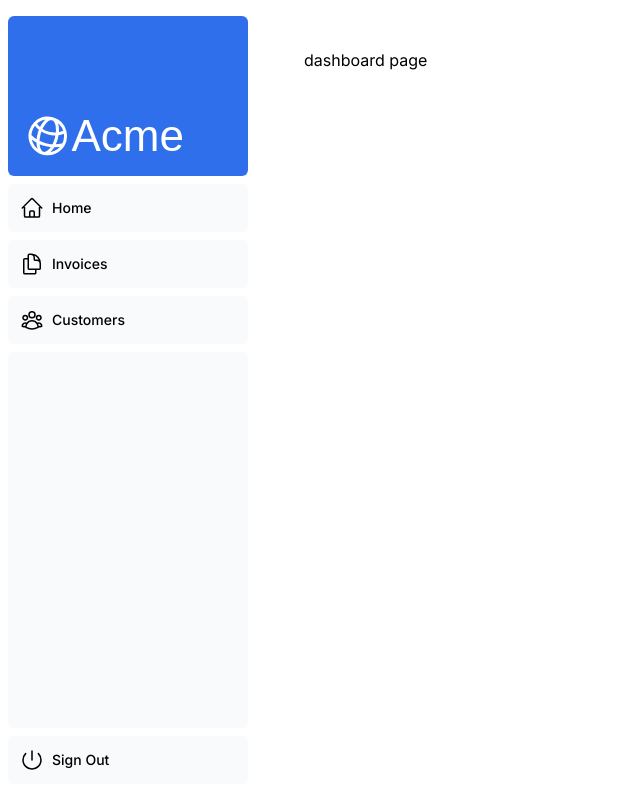
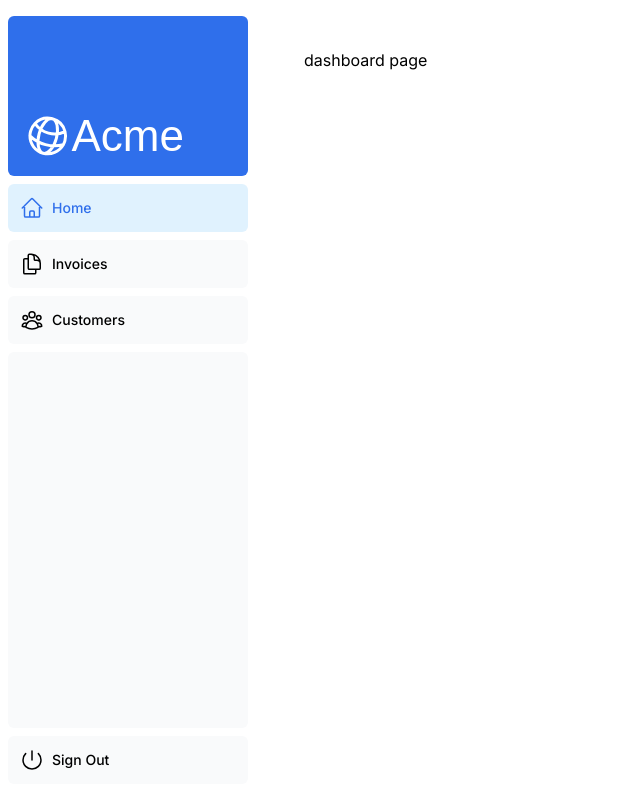
Before and after one commit to AIY7788/nextjs-dashboard, a Next.js app: page /dashboard in a window 1280 px wide. Shown: the whole page, without its empty margins (0-640 px from the left). Built offline with nearby package versions, Linux system fonts and the light colour scheme; a web font is replaced by a local one.

Commit message:
Refactor NavLinks component to use Link from next/link and improve code formatting

```diff
--- a/app/ui/dashboard/nav-links.tsx
+++ b/app/ui/dashboard/nav-links.tsx
@@ -1,35 +1,44 @@
+"use client";
+
 import {
   UserGroupIcon,
   HomeIcon,
   DocumentDuplicateIcon,
-} from '@heroicons/react/24/outline';
+} from "@heroicons/react/24/outline";
+import Link from "next/link";
+import { usePathname } from "next/navigation";
+import clsx from "clsx";
 
 // Map of links to display in the side navigation.
 // Depending on the size of the application, this would be stored in a database.
 const links = [
-  { name: 'Home', href: '/dashboard', icon: HomeIcon },
+  { name: "Home", href: "/dashboard", icon: HomeIcon },
   {
-    name: 'Invoices',
-    href: '/dashboard/invoices',
+    name: "Invoices",
+    href: "/dashboard/invoices",
     icon: DocumentDuplicateIcon,
   },
-  { name: 'Customers', href: '/dashboard/customers', icon: UserGroupIcon },
+  { name: "Customers", href: "/dashboard/customers", icon: UserGroupIcon },
 ];
 
 export default function NavLinks() {
+  const pathname = usePathname();
+
   return (
     <>
       {links.map((link) => {
         const LinkIcon = link.icon;
         return (
-          <a
+          <Link
             key={link.name}
             href={link.href}
-            className="flex h-[48px] grow items-center justify-center gap-2 rounded-md bg-gray-50 p-3 text-sm font-medium hover:bg-sky-100 hover:text-blue-600 md:flex-none md:justify-start md:p-2 md:px-3"
+            className={clsx("flex h-[48px] grow items-center justify-center gap-2 rounded-md bg-gray-50 p-3 text-sm font-medium hover:bg-sky-100 hover:text-blue-600 md:flex-none md:justify-start md:p-2 md:px-3",
+              {"text-blue-600 bg-sky-100": pathname === link.href}
+            )}
           >
             <LinkIcon className="w-6" />
             <p className="hidden md:block">{link.name}</p>
-          </a>
+          </Link>
         );
       })}
     </>
```
